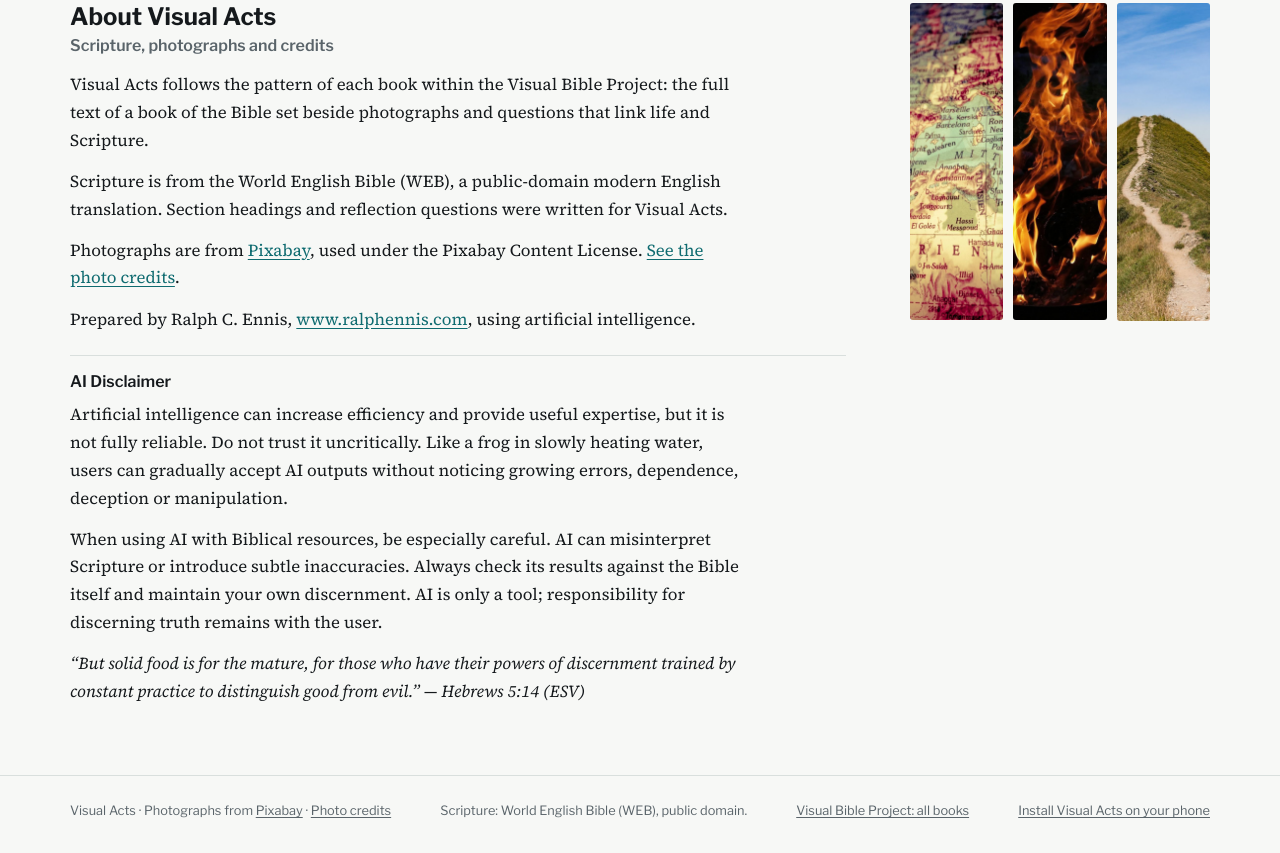
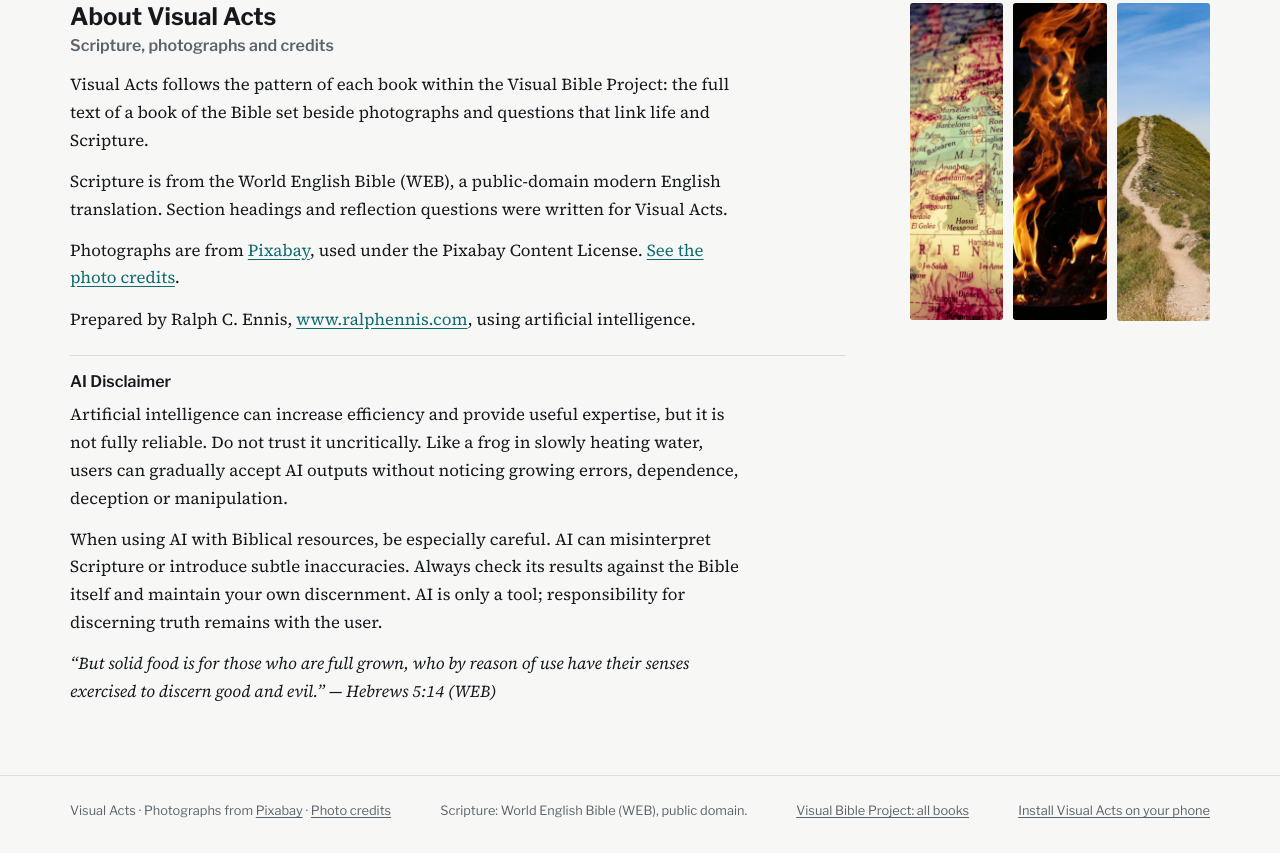
Before and after one commit to colwell43/Visual-Acts, a plain HTML site: page index.html in a window 1280 px wide. Shown: the part 5039-5892 px from the top of the page. Drawn offline with nearby package versions, Linux system fonts and the light colour scheme.

Commit message:
Add files via upload

```diff
--- a/index.html
+++ b/index.html
@@ -870,7 +870,7 @@ mark.hl[data-c="blue"] { background: var(--hl-blue); }
           '<div class="ai-note"><h3>AI Disclaimer</h3>' +
           "<p>Artificial intelligence can increase efficiency and provide useful expertise, but it is not fully reliable. Do not trust it uncritically. Like a frog in slowly heating water, users can gradually accept AI outputs without noticing growing errors, dependence, deception or manipulation.</p>" +
           "<p>When using AI with Biblical resources, be especially careful. AI can misinterpret Scripture or introduce subtle inaccuracies. Always check its results against the Bible itself and maintain your own discernment. AI is only a tool; responsibility for discerning truth remains with the user.</p>" +
-          '<p class="verse-quote">“But solid food is for the mature, for those who have their powers of discernment trained by constant practice to distinguish good from evil.” — Hebrews 5:14 (ESV)</p></div>' +
+          '<p class="verse-quote">“But solid food is for those who are full grown, who by reason of use have their senses exercised to discern good and evil.” — Hebrews 5:14 (WEB)</p></div>' +
         "</div>" +
         '<div class="about-imgs">' + BOOK.strips.map(function (x) { return img(x.src, x.w, x.h, ""); }).join("") + "</div>" +
       "</section>" +
```
